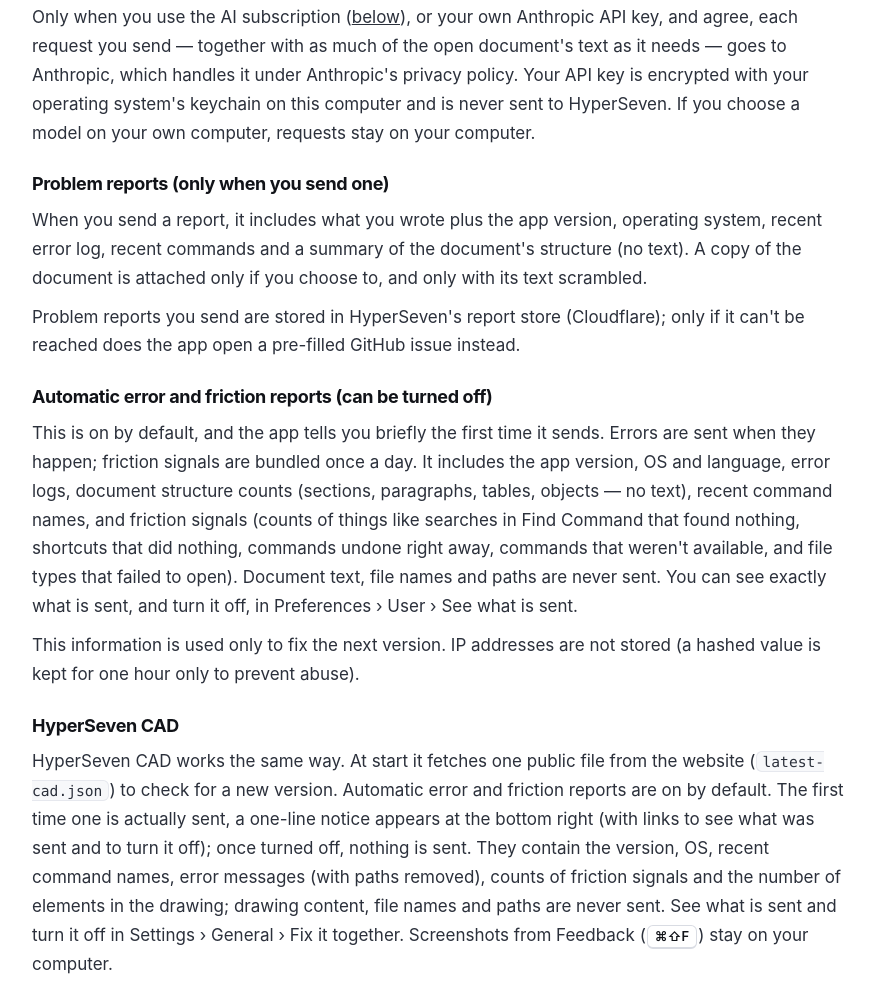
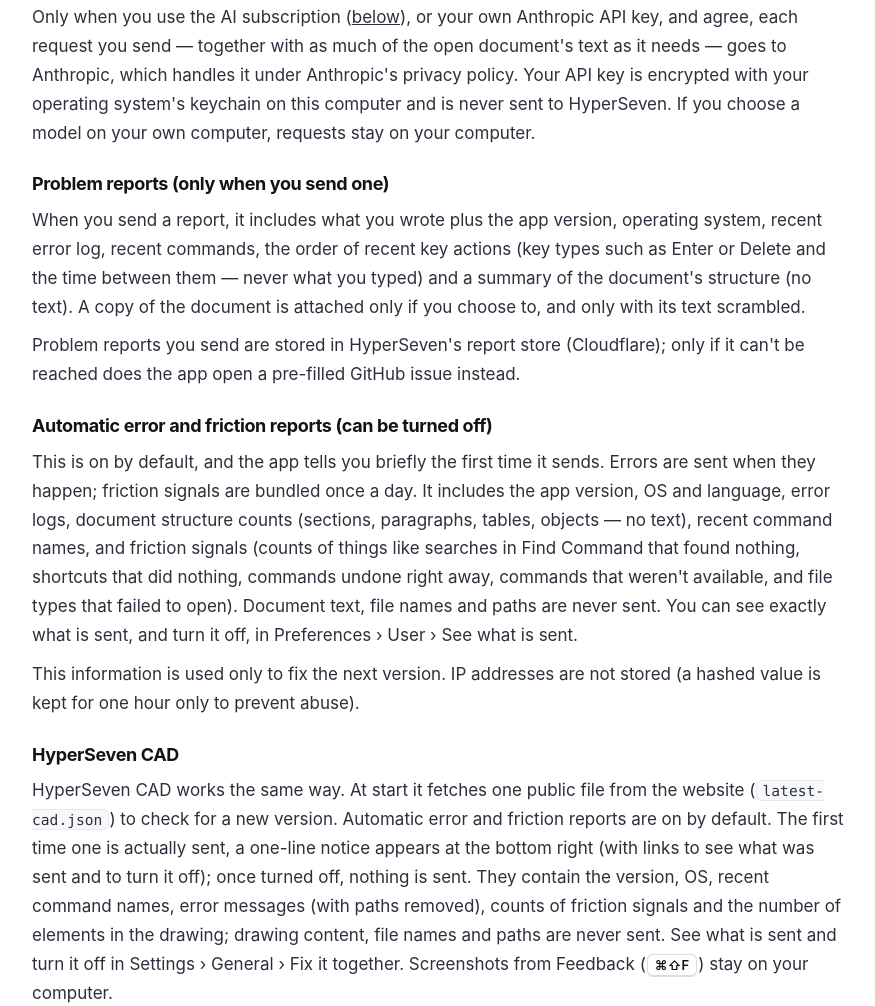
Before and after one commit to dongyoun/sejong, a plain HTML site: page en/privacy.html in a window 1280 px wide. Shown: the part 969-1975 px from the top of the page, without its empty margins (18-893 px from the left). Drawn offline with Linux system fonts and the light colour scheme; a web font is replaced by a local one.

Commit message:
개인정보: 문제 알리기에 키 조작 순서(글자 없음)를 담는다고 적음 (앱 3.5.0 과 함께 공개)

```diff
--- a/en/privacy.html
+++ b/en/privacy.html
@@ -66,7 +66,7 @@
           <h3>AI assistant (only if you turn it on)</h3>
           <p>Only when you use the AI subscription (<a href="#account">below</a>), or your own Anthropic API key, and agree, each request you send — together with as much of the open document's text as it needs — goes to Anthropic, which handles it under Anthropic's privacy policy. Your API key is encrypted with your operating system's keychain on this computer and is never sent to HyperSeven. If you choose a model on your own computer, requests stay on your computer.</p>
           <h3>Problem reports (only when you send one)</h3>
-          <p>When you send a report, it includes what you wrote plus the app version, operating system, recent error log, recent commands and a summary of the document's structure (no text). A copy of the document is attached only if you choose to, and only with its text scrambled.</p>
+          <p>When you send a report, it includes what you wrote plus the app version, operating system, recent error log, recent commands, the order of recent key actions (key types such as Enter or Delete and the time between them — never what you typed) and a summary of the document's structure (no text). A copy of the document is attached only if you choose to, and only with its text scrambled.</p>
           <p>Problem reports you send are stored in HyperSeven's report store (Cloudflare); only if it can't be reached does the app open a pre-filled GitHub issue instead.</p>
           <h3>Automatic error and friction reports (can be turned off)</h3>
           <p>This is on by default, and the app tells you briefly the first time it sends. Errors are sent when they happen; friction signals are bundled once a day. It includes the app version, OS and language, error logs, document structure counts (sections, paragraphs, tables, objects — no text), recent command names, and friction signals (counts of things like searches in Find Command that found nothing, shortcuts that did nothing, commands undone right away, commands that weren't available, and file types that failed to open). Document text, file names and paths are never sent. You can see exactly what is sent, and turn it off, in Preferences › User › See what is sent.</p>
```
Also changed, not shown: privacy.html (+1 -1 lines).
